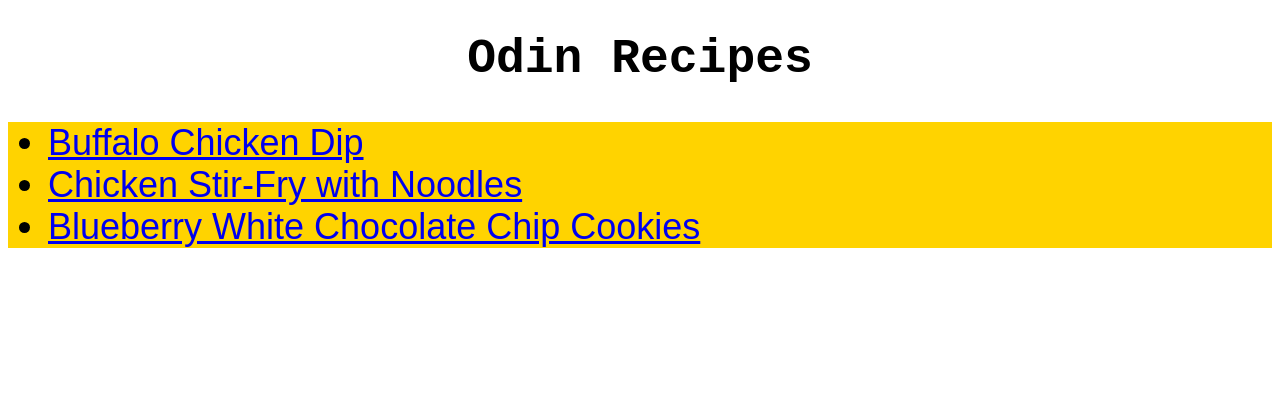
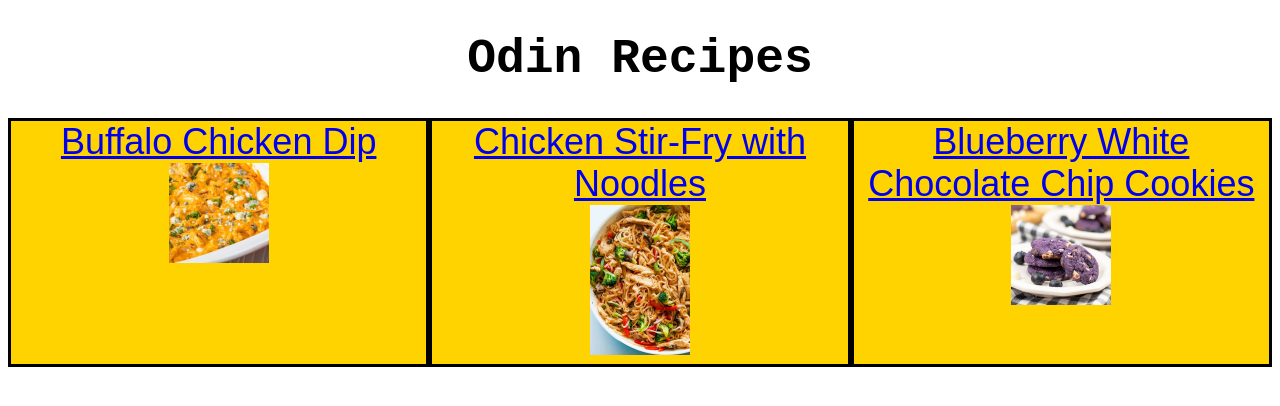
Before and after one commit to KevinBaezDev/odin-recipes, a plain HTML site: page index.html in a window 1280 px wide. Drawn offline with Linux system fonts and the light colour scheme.

Commit message:
Add flex to css and general html changes

```diff
--- a/index.html
+++ b/index.html
@@ -9,11 +9,11 @@
 
     <body>
         <h1 class="header">Odin Recipes</h1>
-        <ul class="list">
-            <li><a href="recipes/chickendip.html">Buffalo Chicken Dip</a></li>
-            <li><a href="recipes/stirfry.html">Chicken Stir-Fry with Noodles</a></li>
-            <li><a href="recipes/cookies.html">Blueberry White Chocolate Chip Cookies</a></li>
-        </ul>
+        <div class="container">
+            <div class="kid"><a href="recipes/chickendip.html">Buffalo Chicken Dip</a><br /><img class="images" src="../odin-recipes/img/chickendip.jpg" /></div>
+            <div class="kid"><a href="recipes/stirfry.html">Chicken Stir-Fry with Noodles</a><br /><img class="images" src="../odin-recipes/img/stirfry.jpg" /></div>
+            <div class="kid"><a href="recipes/cookies.html">Blueberry White Chocolate Chip Cookies</a><br /><img class="images" src="../odin-recipes/img/cookie.jpg" /></div>
+        </div>
 
 
     </body>
--- a/style.css
+++ b/style.css
@@ -4,9 +4,22 @@
     text-align: center;
 }
 
-.list {
+.container {
     font-family: Arial, Helvetica, sans-serif;
     font-size: 36px;
     color: black;
     background-color: #ffd300;
+    display: flex;
+    /* height: 500px; */
 }
+
+.kid {
+    border-style: solid;
+    text-align: center;
+    flex: 1;
+}
+
+.images {
+    width: 100px;
+    height: auto;
+}
```
